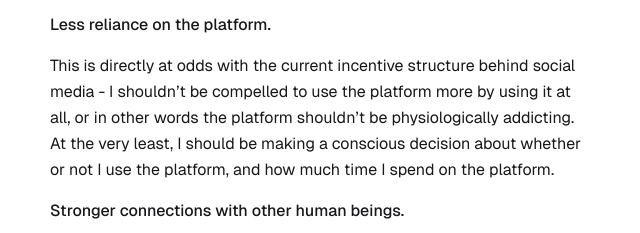
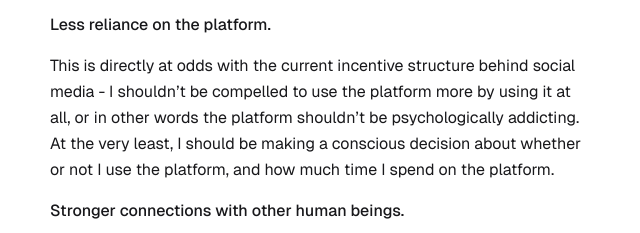
Before and after one commit to matthewtapps/matthewtapps.github.io, an Astro site: page /posts/2024-01-26_social-media-and-incentives in a window 1280 px wide. Shown: the part 2578-2811 px from the top of the page, 318-958 px from the left. Built offline with nearby package versions, Linux system fonts and the light colour scheme; Astro itself is replaced by a stand-in of ours.

Commit message:
physiological = psychological

```diff
--- a/src/content/posts/2024-01-26_social-media-and-incentives.md
+++ b/src/content/posts/2024-01-26_social-media-and-incentives.md
@@ -46,7 +46,7 @@ Having said the above, I think a better starting place to think about is _what d
 It's hard to have good-faith conversations about anything when you don't have a clear picture of what someone who disagrees with you actually believes.
 ### Less reliance on the platform.
 
-This is directly at odds with the current incentive structure behind social media - I shouldn't be compelled to use the platform more by using it at all, or in other words the platform shouldn't be physiologically addicting.
+This is directly at odds with the current incentive structure behind social media - I shouldn't be compelled to use the platform more by using it at all, or in other words the platform shouldn't be psychologically addicting.
 At the very least, I should be making a conscious decision about whether or not I use the platform, and how much time I spend on the platform.
 ### Stronger connections with other human beings.
 
```
